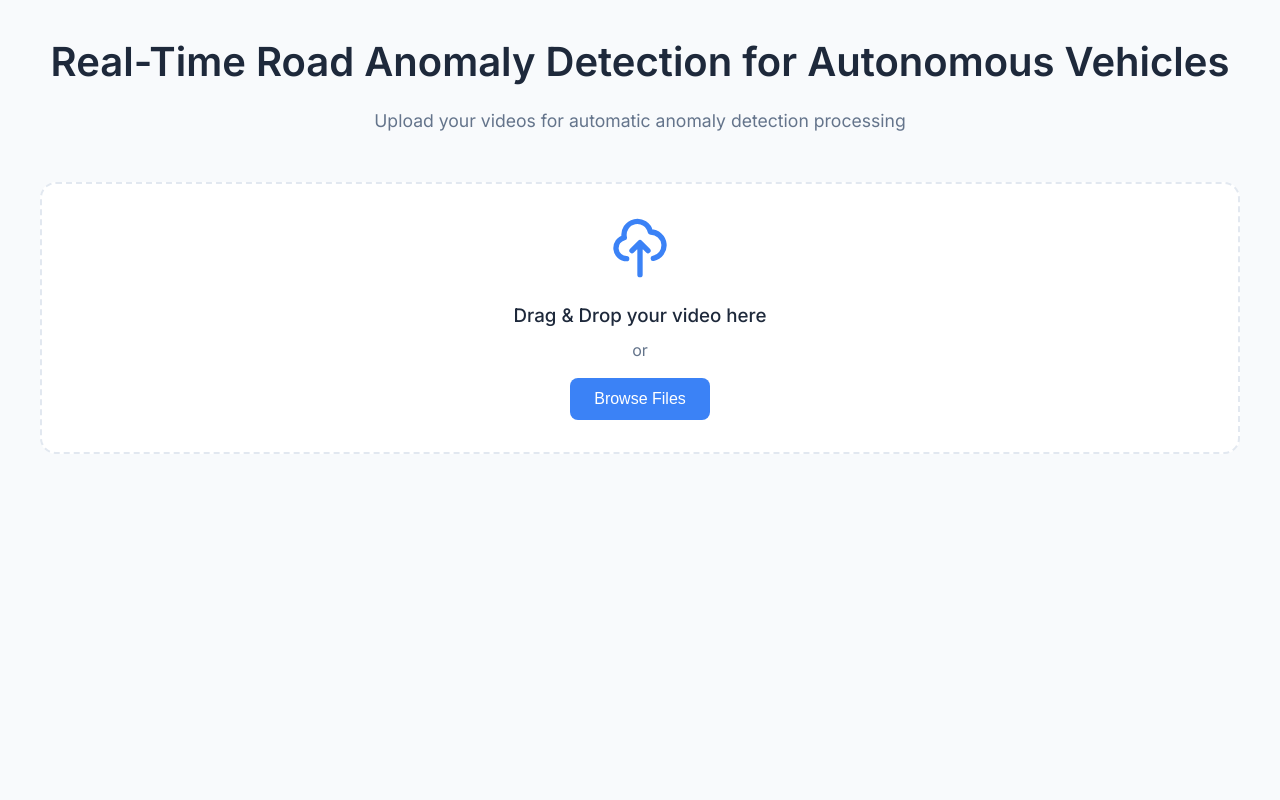
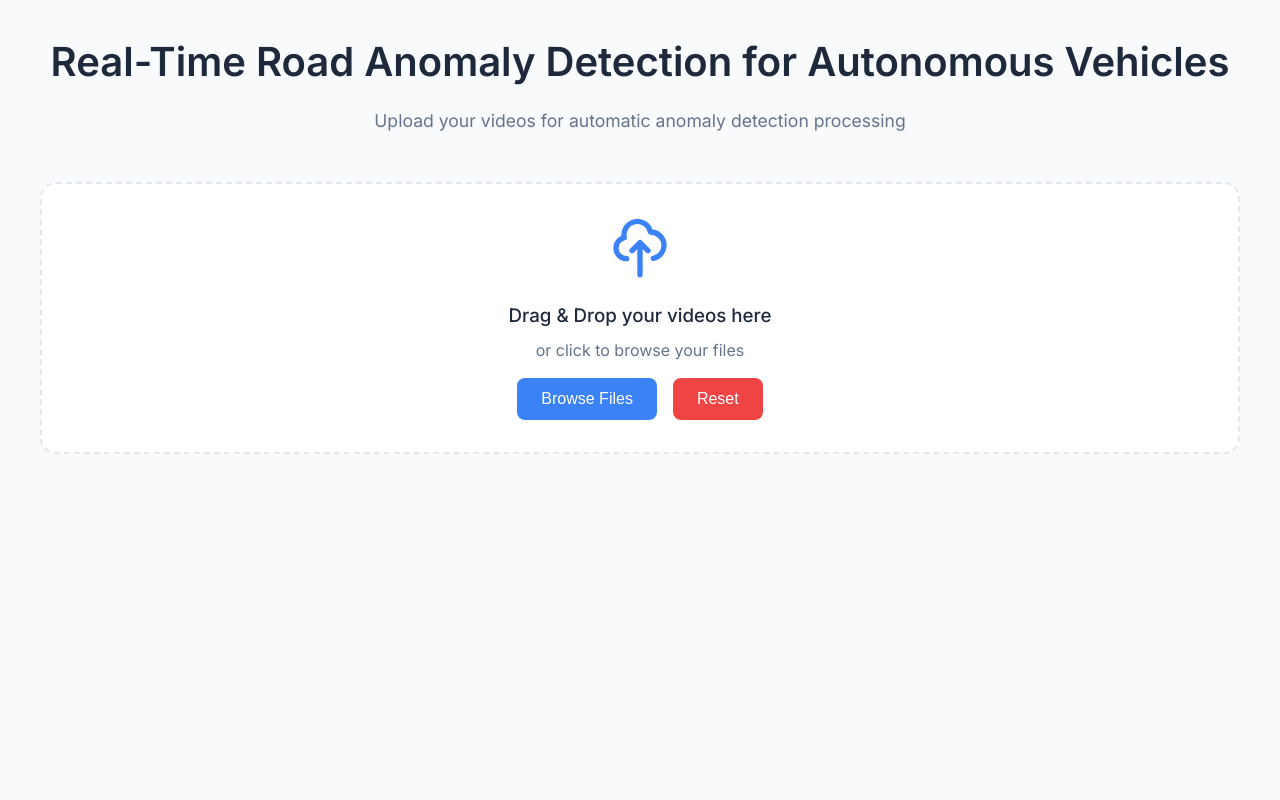
Before and after one commit to aadhamashraf/Real-Time-Road-Anomaly-Detection-for-Autonomous-Vehicles, a Flask app: page / in a window 1280 px wide. Run offline with Flask 3, Linux system fonts and the light colour scheme.

Commit message:
Update index.html
1. Reset button added
2. Adjusted the progress bar for processing the video
3. Success message show down the status after processing

```diff
--- a/templates/index.html
+++ b/templates/index.html
@@ -13,6 +13,7 @@
             --surface: #ffffff;
             --text: #1e293b;
             --border: #e2e8f0;
+            --success: #22c55e;
         }
 
         * {
@@ -89,7 +90,13 @@
             display: none;
         }
 
-        .upload-btn {
+        .button-container {
+            display: flex;
+            gap: 1rem;
+            justify-content: center;
+        }
+
+        .upload-btn, .reset-btn {
             background: var(--primary);
             color: white;
             border: none;
@@ -98,11 +105,21 @@
             font-size: 1rem;
             font-weight: 500;
             cursor: pointer;
-            transition: background-color 0.3s ease;
+            transition: all 0.3s ease;
         }
 
         .upload-btn:hover {
             background: var(--primary-dark);
+            transform: translateY(-2px);
+        }
+
+        .reset-btn {
+            background: #ef4444;
+        }
+
+        .reset-btn:hover {
+            background: #dc2626;
+            transform: translateY(-2px);
         }
 
         .progress-container {
@@ -227,42 +287,52 @@
             <p>Upload your videos for automatic anomaly detection processing</p>
         </header>
 
+        <div class="error-message" id="errorMessage"></div>
+
         <div class="upload-area" id="dropZone">
             <svg xmlns="http://www.w3.org/2000/svg" fill="none" viewBox="0 0 24 24" stroke="currentColor">
                 <path stroke-linecap="round" stroke-linejoin="round" stroke-width="2" d="M7 16a4 4 0 01-.88-7.903A5 5 0 1115.9 6L16 6a5 5 0 011 9.9M15 13l-3-3m0 0l-3 3m3-3v12" />
             </svg>
-            <h3>Drag & Drop your video here</h3>
-            <p>or</p>
-            <button type="button" class="upload-btn" id="browseBtn">Browse Files</button>
-            <input type="file" class="file-input" id="fileInput" name="files" accept="video/*" required>
+            <h3>Drag & Drop your videos here</h3>
+            <p>or click to browse your files</p>
+            <form id="uploadForm" enctype="multipart/form-data">
+                <input type="file" id="fileInput" class="file-input" name="files" accept="video/*" required>
+                <div class="button-container">
+                    <button type="button" class="upload-btn" id="browseBtn">Browse Files</button>
+                    <button type="button" class="reset-btn" id="resetBtn">Reset</button>
+                </div>
+            </form>
         </div>
 
         <div class="progress-container" id="progressContainer">
-            <h3>Processing videos...</h3>
-            <div class="progress-bar">
+            <h3>Processing video...</h3>
+            <div class="modern-progress">
                 <div class="progress-bar-fill" id="progressBar"></div>
             </div>
             <p id="progressText">0% Complete</p>
-            <button type="button" class="upload-btn" id="resetBtn" style="display: none;">Reset</button>
-        </div>
-
-        <div class="success-message" id="successMessage" style="display: none;">
-            <p>Processing completed successfully!</p>
         </div>
 
         <div class="video-comparison" id="videoContainer"></div>
+    </div>
+
+    <div class="success-toast" id="successToast">
+        <svg xmlns="http://www.w3.org/2000/svg" fill="none" viewBox="0 0 24 24" stroke="currentColor">
+            <path stroke-linecap="round" stroke-linejoin="round" stroke-width="2" d="M5 13l4 4L19 7" />
+        </svg>
+        Video processed successfully!
     </div>
 
     <script>
         const dropZone = document.getElementById('dropZone');
         const fileInput = document.getElementById('fileInput');
         const browseBtn = document.getElementById('browseBtn');
+        const resetBtn = document.getElementById('resetBtn');
         const progressContainer = document.getElementById('progressContainer');
         const progressBar = document.getElementById('progressBar');
         const progressText = document.getElementById('progressText');
         const videoContainer = document.getElementById('videoContainer');
-        const resetBtn = document.getElementById('resetBtn');
-        const successMessage = document.getElementById('successMessage');
+        const errorMessage = document.getElementById('errorMessage');
+        const successToast = document.getElementById('successToast');
 
         ['dragenter', 'dragover', 'dragleave', 'drop'].forEach(eventName => {
             dropZone.addEventListener(eventName, preventDefaults, false);
@@ -275,20 +345,61 @@
         }
 
         ['dragenter', 'dragover'].forEach(eventName => {
-            dropZone.addEventListener(eventName, () => dropZone.classList.add('dragging'), false);
+            dropZone.addEventListener(eventName, highlight, false);
         });
 
         ['dragleave', 'drop'].forEach(eventName => {
-            dropZone.addEventListener(eventName, () => dropZone.classList.remove('dragging'), false);
+            dropZone.addEventListener(eventName, unhighlight, false);
         });
 
-        dropZone.addEventListener('drop', (e) => {
-            const files = e.dataTransfer.files;
+        function highlight() {
+            dropZone.classList.add('dragging');
+        }
+
+        function unhighlight() {
+            dropZone.classList.remove('dragging');
+        }
+
+        dropZone.addEventListener('drop', handleDrop, false);
+
+        function handleDrop(e) {
+            const dt = e.dataTransfer;
+            const files = dt.files;
             handleFiles(files);
+        }
+
+        browseBtn.addEventListener('click', () => {
+            fileInput.click();
         });
 
-        browseBtn.addEventListener('click', () => fileInput.click());
-        fileInput.addEventListener('change', (e) => handleFiles(e.target.files));
+        resetBtn.addEventListener('click', () => {
+            fileInput.value = '';
+            videoContainer.innerHTML = '';
+            progressContainer.style.display = 'none';
+            progressBar.style.width = '0%';
+            progressText.textContent = '0% Complete';
+            errorMessage.style.display = 'none';
+            successToast.classList.remove('show');
+        });
+
+        fileInput.addEventListener('change', (e) => {
+            handleFiles(e.target.files);
+        });
+
+        function showError(message) {
+            errorMessage.textContent = message;
+            errorMessage.style.display = 'block';
+            setTimeout(() => {
+                errorMessage.style.display = 'none';
+            }, 5000);
+        }
+
+        function showSuccess() {
+            successToast.classList.add('show');
+            setTimeout(() => {
+                successToast.classList.remove('show');
+            }, 5000);
+        }
 
         function handleFiles(files) {
             if (files.length === 0) return;
@@ -298,11 +409,7 @@
             formData.append('files', file);
 
             videoContainer.innerHTML = '';
-            progressBar.style.width = '0%';
-            progressText.textContent = '0% Complete';
-            progressContainer.style.display = 'block';
-            resetBtn.style.display = 'none';
-            successMessage.style.display = 'none';
+            errorMessage.style.display = 'none';
 
             const originalVideoCard = createVideoCard(file, 'Original Video');
             videoContainer.appendChild(originalVideoCard);
@@ -349,29 +456,38 @@
 
             videoCard.appendChild(video);
             videoCard.appendChild(content);
-
             return videoCard;
         }
 
         function uploadFile(formData) {
+            progressContainer.style.display = 'block';
+            let progress = 0;
+            const duration = 60000; // 60 seconds
+            const interval = 100; // Update every 100ms
+            const step = (100 * interval) / duration;
+
+            const progressInterval = setInterval(() => {
+                progress = Math.min(progress + step, 99);
+                progressBar.style.width = progress + '%';
+                progressText.textContent = Math.round(progress) + '% Complete';
+            }, interval);
+
             const xhr = new XMLHttpRequest();
             xhr.open('POST', '/upload', true);
 
-            xhr.upload.onprogress = (event) => {
-                if (event.lengthComputable) {
-                    const percent = (event.loaded / event.total) * 100;
-                    progressBar.style.width = percent + '%';
-                    progressText.textContent = Math.round(percent) + '% Complete';
-                }
-            };
-
             xhr.onload = function() {
+                clearInterval(progressInterval);
                 if (xhr.status === 200) {
                     const response = JSON.parse(xhr.responseText);
-                    progressContainer.style.display = 'none';
+                    progressBar.style.width = '100%';
+                    progressText.textContent = '100% Complete';
+
+                    setTimeout(() => {
+                        progressContainer.style.display = 'none';
+                        showSuccess();
+                    }, 500);
 
                     if (response.filenames && response.filenames.length > 0) {
-
                         const processedVideo = videoContainer.children[1].querySelector('video');
                         processedVideo.src = '/processed_video/' + response.filenames[0];
 
@@ -387,50 +503,21 @@
                             Download Video
                         `;
                         processedContent.appendChild(downloadLink);
-
-                        showSuccessMessage();
                     }
-
-                    resetBtn.style.display = 'block';
                 } else {
                     showError('Error processing video. Please try again.');
+                    progressContainer.style.display = 'none';
                 }
             };
 
             xhr.onerror = function() {
+                clearInterval(progressInterval);
                 showError('Network error occurred. Please try again.');
+                progressContainer.style.display = 'none';
             };
 
             xhr.send(formData);
         }
-
-        function showError(message) {
-            const errorMessage = document.createElement('div');
-            errorMessage.className = 'error-message';
-            errorMessage.textContent = message;
-            document.body.appendChild(errorMessage);
-
-            setTimeout(() => {
-                errorMessage.remove();
-            }, 5000);
-        }
-
-        function showSuccessMessage() {
-            successMessage.style.display = 'block';
-            setTimeout(() => {
-                successMessage.style.display = 'none';
-            }, 5000);
-        }
-
-        resetBtn.addEventListener('click', () => {
-            videoContainer.innerHTML = '';
-            progressBar.style.width = '0%';
-            progressText.textContent = '0% Complete';
-            progressContainer.style.display = 'none';
-            successMessage.style.display = 'none';
-            resetBtn.style.display = 'none';
-            fileInput.value = '';
-        });
     </script>
 </body>
 </html>
```
Also changed, not shown: other parts of templates/index.html (+59 -16 lines).
